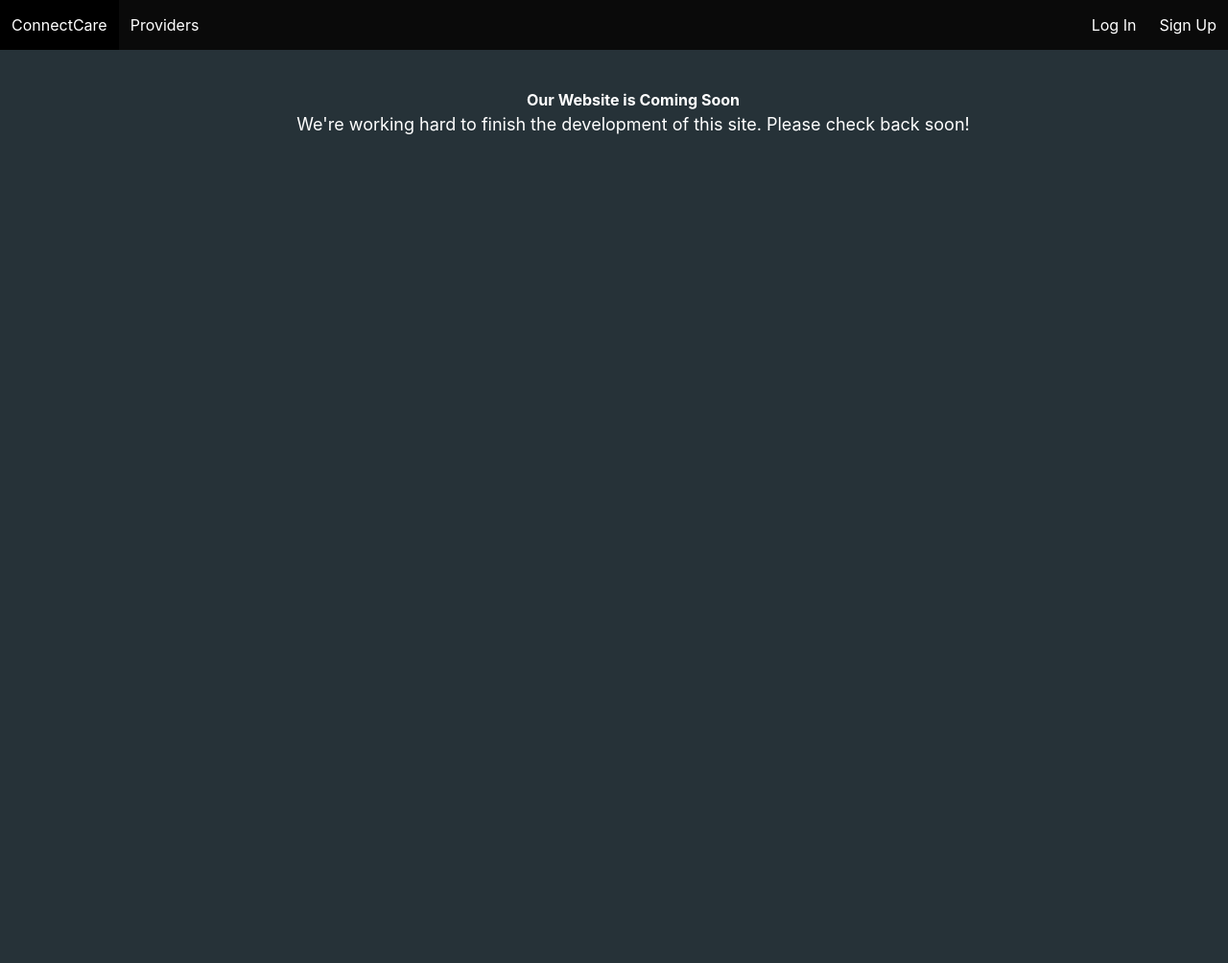
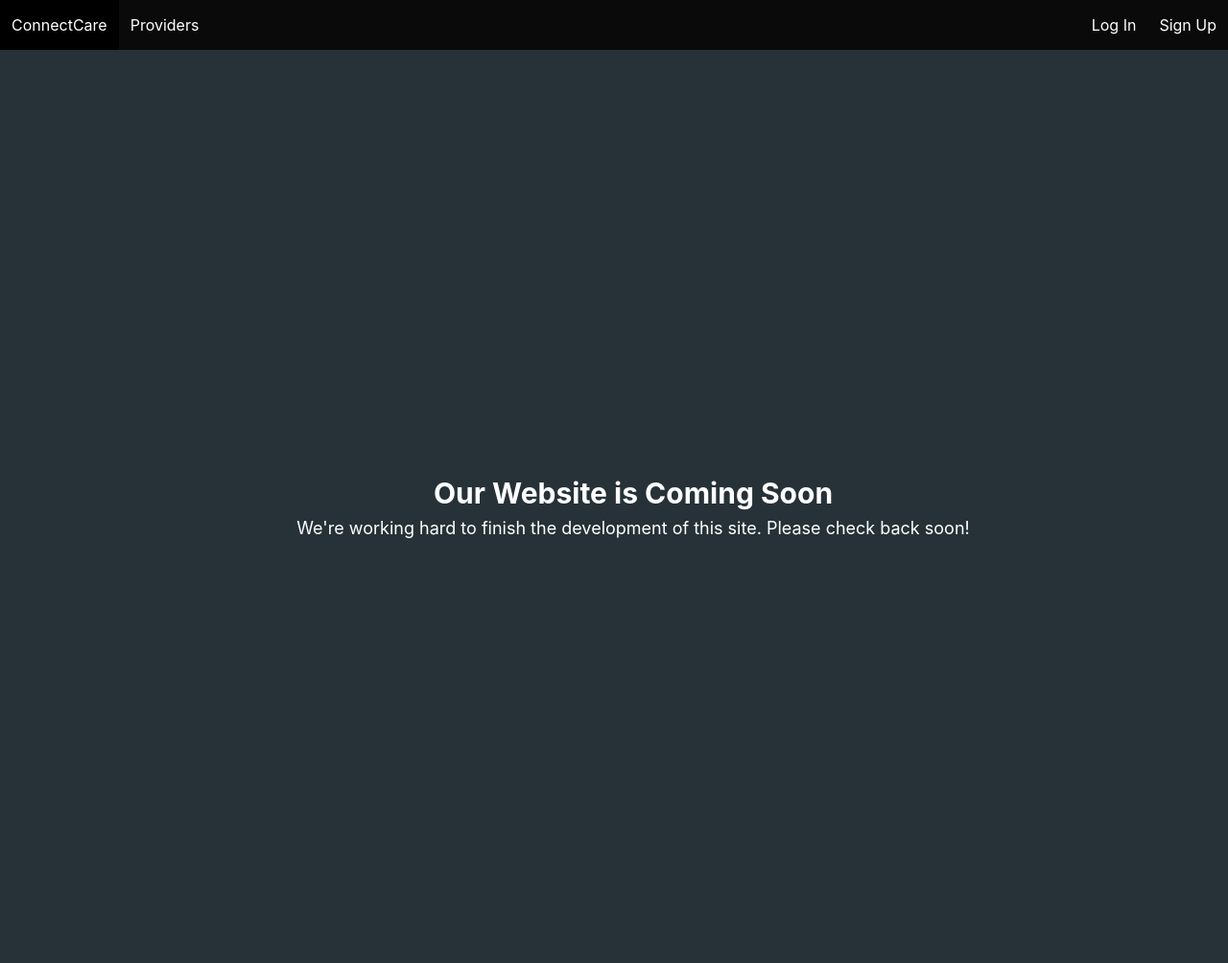
Before and after one commit to anthowest/ConnectCare, a Django app: page / in a window 1280 px wide. Shown: the whole page at 96% size. Before the commit the page ends 140 px from the top, so only its background shows below. Run offline with Django 4.2, Linux system fonts and the light colour scheme.

Commit message:
CSS Homepage changes

```diff
--- a/main_app/static/styles/main.css
+++ b/main_app/static/styles/main.css
@@ -5,7 +5,11 @@ body {
   }
 
   .home-page {
+    justify-content: center;
     text-align: center;
+    font-size: 30px;
+    align-items: center;
+    padding: 400px 0;
   }
 
   h1,
```
